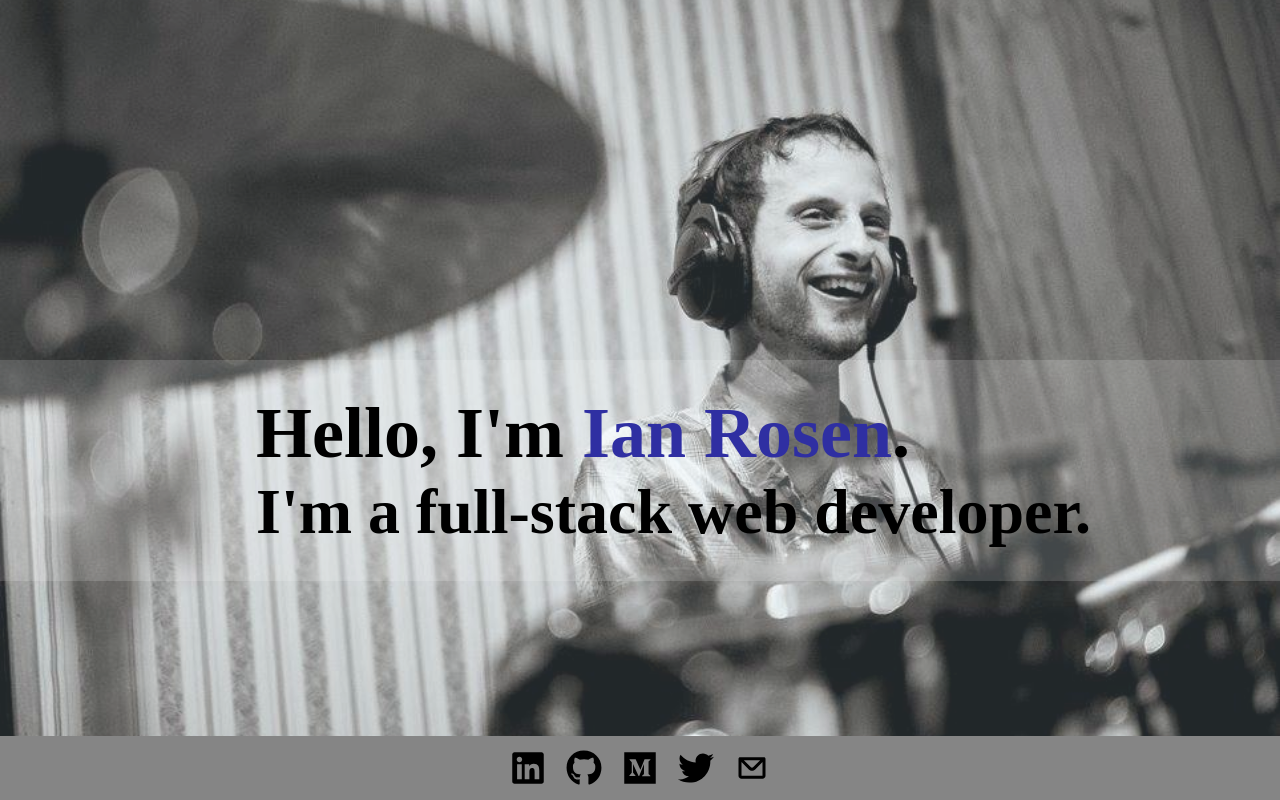
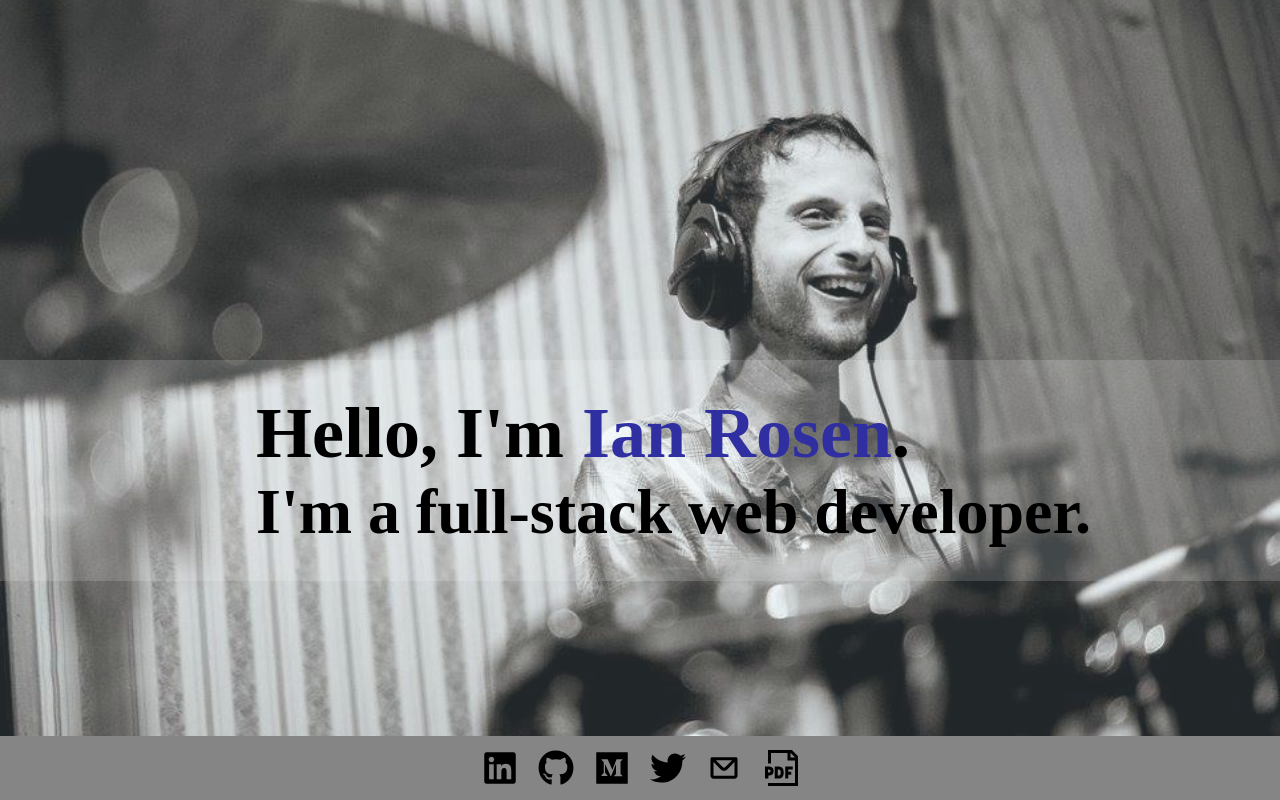
Before and after one commit to irosen419/ian_rosen_portfolio, a React (Create React App) app: page / in a window 1280 px wide. Shown: the top 800 px of the page. Built offline with nearby package versions, Linux system fonts and the light colour scheme.

Commit message:
added resume to social section

```diff
--- a/src/App.js
+++ b/src/App.js
@@ -4,6 +4,7 @@ import About from './Containers/About'
 // import Footer from './Components/Footer'
 import * as FaIcons from 'react-icons/fa'
 import * as CgIcons from 'react-icons/cg'
+import * as GrIcons from 'react-icons/gr'
 import './App.scss';
 
 function App() {
@@ -20,6 +21,7 @@ function App() {
         <a href="https://medium.com/@irosen419" target="_blank" rel="noreferrer"><FaIcons.FaMedium /></a>
         <a href="https://twitter.com/irosen419" target="_blank" rel="noreferrer"><FaIcons.FaTwitter /></a>
         <a href="mailto:irosen419@gmail.com" target="_blank" rel="noreferrer"><CgIcons.CgMail /></a>
+        <a href="./Ian Rosen Resume.pdf" target="_blank" rel="noreferrer"><GrIcons.GrDocumentPdf /></a>
       </div>
     </div>
   );
```
Also changed, not shown: 1 other file (tests, documents, lock files or other folders).
